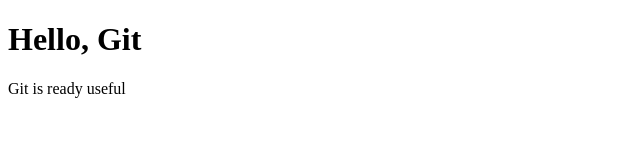
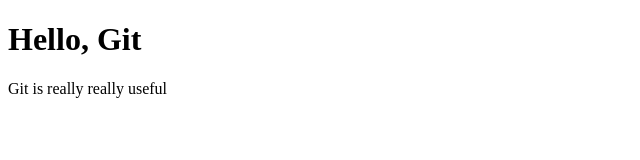
Before and after one commit to emontaigne/web09-first-repo, a plain HTML site: page index.html in a window 1280 px wide. Shown: the full height of the page, 0-640 px from the left. Drawn offline with Linux system fonts and the light colour scheme.

Commit message:
nouvelle info

```diff
--- a/index.html
+++ b/index.html
@@ -8,6 +8,6 @@
   </head>
   <body>
     <h1>Hello, Git</h1>
-    <p>Git is ready useful</p>
+    <p>Git is really really useful</p>
   </body>
 </html>
```
